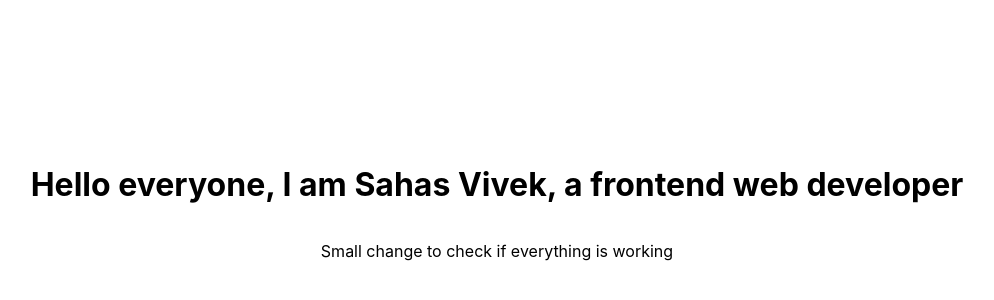
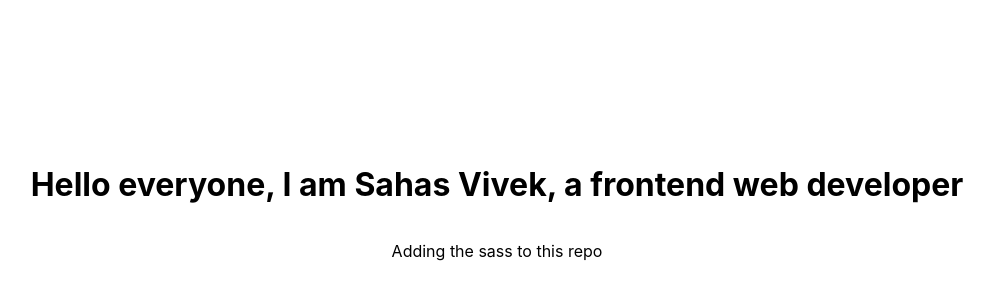
Before and after one commit to sahas-01/NextJS-starter, a Next.js app: page / in a window 1280 px wide. Shown: the part 190-490 px from the top of the page, without its empty margins (143-1137 px from the left). Built offline with nearby package versions, Linux system fonts and the light colour scheme.

Commit message:
ft.sass added

```diff
--- a/pages/_app.js
+++ b/pages/_app.js
@@ -1,4 +1,4 @@
-import '../styles/globals.css'
+import '../styles/globals.scss'
 
 function MyApp({ Component, pageProps }) {
   return <Component {...pageProps} />
--- a/pages/index.js
+++ b/pages/index.js
@@ -1,6 +1,6 @@
 import Head from 'next/head'
 // import Image from 'next/image'
-import styles from '../styles/Home.module.css'
+import styles from '../styles/Home.module.scss'
 
 export default function Home() {
   return (
@@ -65,7 +65,7 @@ export default function Home() {
         </a>
       </footer> */}
       <h1>Hello everyone, I am Sahas Vivek, a frontend web developer</h1>
-      <p>Small change to check if everything is working</p>
+      <p>Adding the sass to this repo</p>
     </div>
   )
 }
```
Also changed, not shown: styles/Home.module.scss (renamed from styles/Home.module.css), styles/globals.scss (renamed from styles/globals.css).
